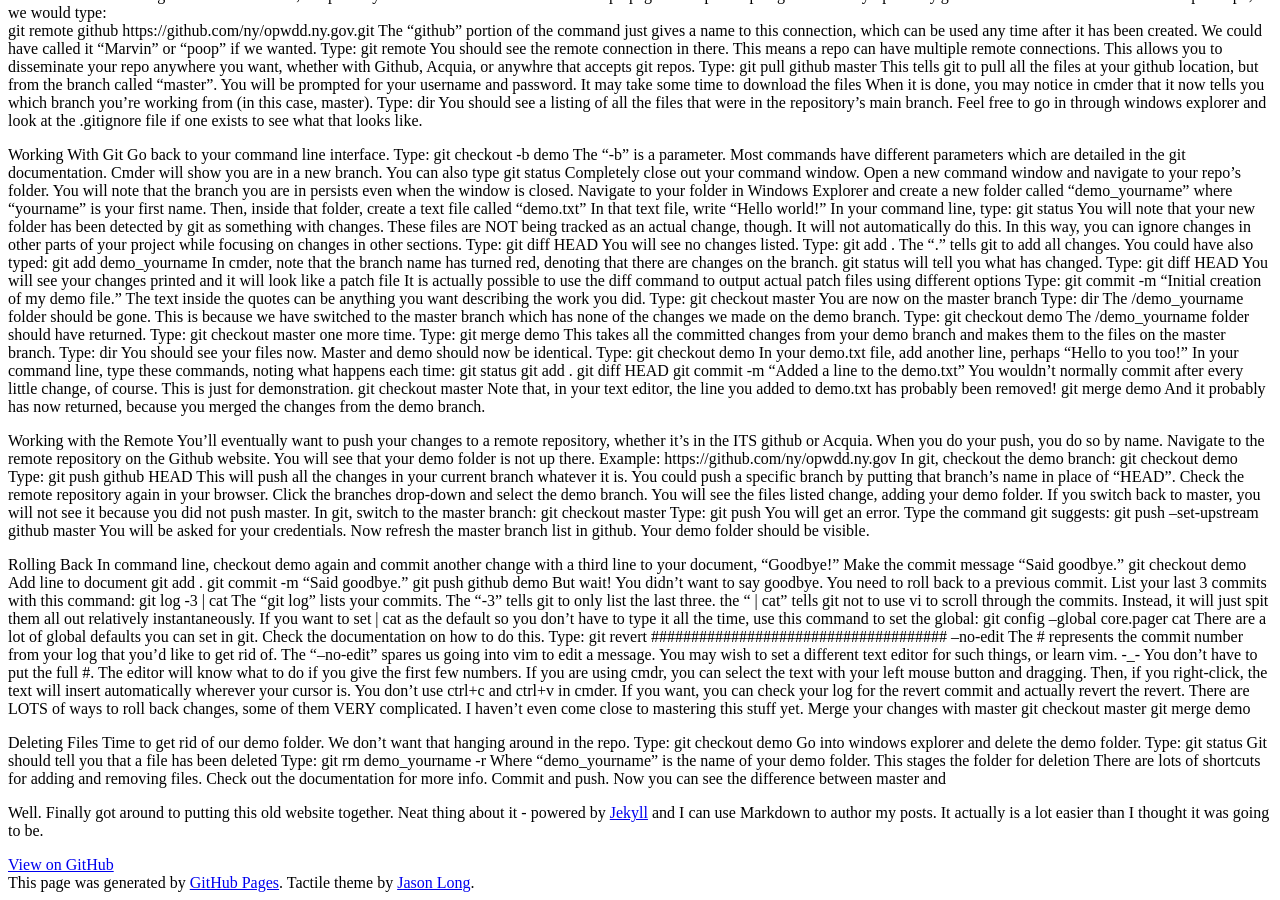
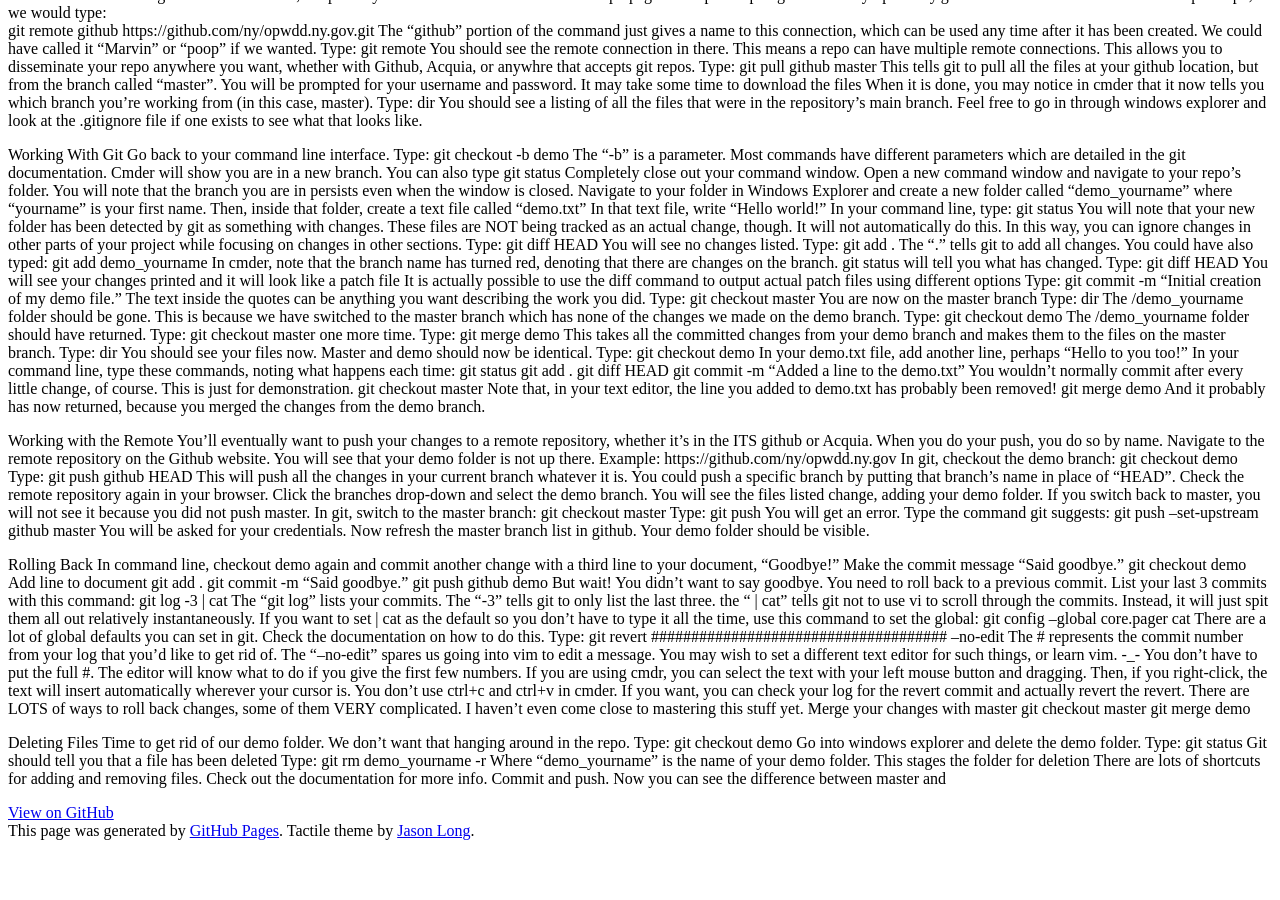
Before and after one commit to loopy3025/simplegit, a Jekyll site: the page built from _posts/2016-03-02-i-kind-of-get-git-now.md, in a window 1280 px wide and 900 px high, scrolled down 764 px. Built offline with Jekyll 4.4.1, drawn with Linux system fonts in a browser that asks for light colours; some web fonts are replaced; after the commit the page ends 1612 px from its top, so only the background shows below that.

Commit message:
Update 2016-03-02-i-kind-of-get-git-now.md

```diff
--- a/_posts/2016-03-02-i-kind-of-get-git-now.md
+++ b/_posts/2016-03-02-i-kind-of-get-git-now.md
@@ -157,9 +157,3 @@
 This stages the folder for deletion
 There are lots of shortcuts for adding and removing files. Check out the documentation for more info.
 Commit and push. Now you can see the difference between master  and
-
-
-
-
-
-Well. Finally got around to putting this old website together. Neat thing about it - powered by [Jekyll](http://jekyllrb.com) and I can use Markdown to author my posts. It actually is a lot easier than I thought it was going to be.
```
